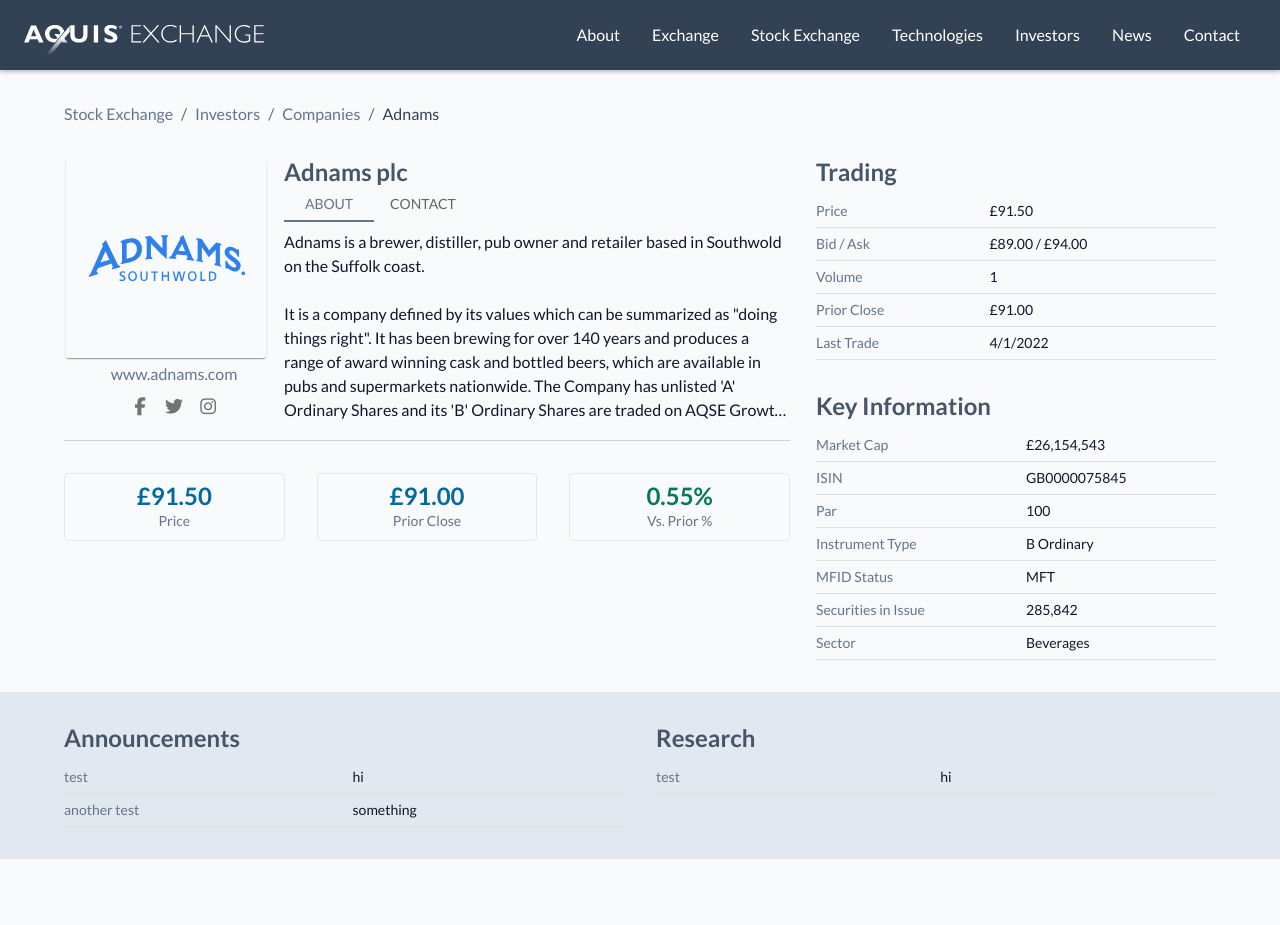
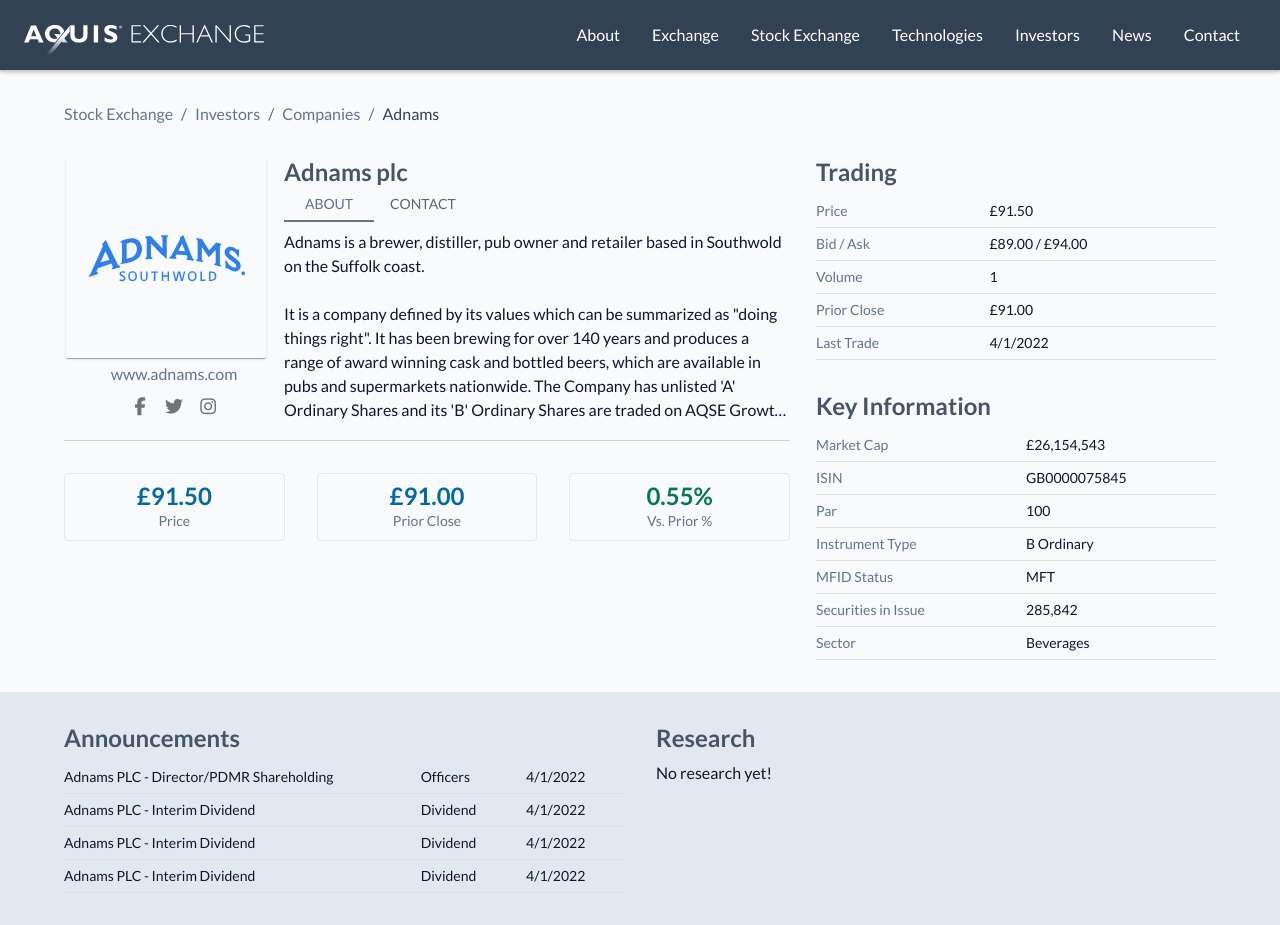
Before and after one commit to agarioch/aq-ex, a React (Create React App) app: page / in a window 1280 px wide. Before the commit the page ends 859 px from the top, so only its background shows below. Built offline with nearby package versions, Linux system fonts and the light colour scheme.

Commit message:
feat: add announcements component to news

```diff
--- a/package.json
+++ b/package.json
@@ -13,6 +13,7 @@
     "@types/node": "^16.11.26",
     "@types/react": "^17.0.43",
     "@types/react-dom": "^17.0.14",
+    "highcharts": "^10.0.0",
     "react": "^17.0.2",
     "react-dom": "^17.0.2",
     "react-scripts": "5.0.0",
--- /dev/null
+++ b/src/components/News/Announcements.tsx
@@ -0,0 +1,39 @@
+import React from 'react';
+import Table from '@mui/material/Table';
+import TableBody from '@mui/material/TableBody';
+import TableCell from '@mui/material/TableCell';
+import TableContainer from '@mui/material/TableContainer';
+import TableRow from '@mui/material/TableRow';
+import { Announcement } from '../../types/Company';
+
+type AnnouncementsProps = {
+  announcements: Announcement[];
+};
+
+const Announcements = ({ announcements }: AnnouncementsProps) => {
+  const rows = announcements.map((announcement) => {
+    return (
+      <TableRow key={announcement.id}>
+        <TableCell size="small" sx={{ paddingLeft: 0 }}>
+          {announcement.title}
+        </TableCell>
+        <TableCell size="small" sx={{ paddingLeft: 0 }}>
+          {announcement.type}
+        </TableCell>
+        <TableCell size="small">
+          {announcement.date.toLocaleDateString()}
+        </TableCell>
+      </TableRow>
+    );
+  });
+
+  return (
+    <TableContainer>
+      <Table>
+        <TableBody>{rows}</TableBody>
+      </Table>
+    </TableContainer>
+  );
+};
+
+export default Announcements;
--- a/src/components/News/News.tsx
+++ b/src/components/News/News.tsx
@@ -3,25 +3,28 @@
 import Typography from '@mui/material/Typography';
 import { COLORS, QUERIES } from '../../theme';
 import DataTable from '../DataTable/DataTable';
+import Announcements from './Announcements';
+import { Company } from '../../types/Company';
 
 type NewsProps = {
-  style: React.CSSProperties;
+  member: Company;
+  style?: React.CSSProperties;
 };
 
-const News = ({ style }: NewsProps) => {
+const News = ({ style, member }: NewsProps) => {
   return (
     <NewsWrapper style={style}>
       <article style={{ flex: 1 }}>
         <Typography variant="h2" sx={{ mb: '0.5rem' }}>
           Announcements
         </Typography>
-        <DataTable data={{ test: 'hi', 'another test': 'something' }} />
+        <Announcements announcements={member.announcements} />
       </article>
       <article style={{ flex: 1 }}>
         <Typography variant="h2" sx={{ mb: '0.5rem' }}>
           Research
         </Typography>
-        <DataTable data={{ test: 'hi' }} />
+        No research yet!
       </article>
     </NewsWrapper>
   );
--- a/src/hooks/useMemberData/parseData.ts
+++ b/src/hooks/useMemberData/parseData.ts
@@ -1,4 +1,4 @@
-import { Company } from "../../types/Company";
+import { Company, Announcement } from "../../types/Company";
 import parseCurrency from "../../utils/parseCurrency";
 
 export default function parseData (response: any): Company {
@@ -11,6 +11,12 @@
       Volume: parseInt(response.trading.Volume).toLocaleString('en-GB'),
       'Prior Close': parseCurrency(response.trading['Prior Close'], currency),
       'Last Trade': new Date(response.trading['Last Trade']),
-    }
+    },
+    announcements: response.announcements.map((announcement: Announcement) => {
+      return {
+        ...announcement,
+        date: new Date (announcement.date)
+      }
+    })
   }
 }
--- a/src/mocks/mock.ts
+++ b/src/mocks/mock.ts
@@ -54,5 +54,35 @@
     'Registered Address': 'Sole Bay Brewery, Southwold, Suffolk, IP18 6JW, United Kingdom.',
     'Corporate Adviser': 'No information',
     'Registrar': 'Link Group, 10th Floor, Central Square, 29 Wellington Street, Leeds, LS1 4DL, England.'
-  }
+  },
+  announcements: [
+    {
+      id: 0,
+      date: '2022-04-01T12:00:00Z',
+      title: 'Adnams PLC - Director/PDMR Shareholding',
+      type: 'Officers',
+      content: null
+    },
+    {
+      id: 1,
+      date: '2022-04-01T12:00:00Z',
+      title: 'Adnams PLC - Interim Dividend',
+      type: 'Dividend',
+      content: null
+    },
+    {
+      id: 2,
+      date: '2022-04-01T12:00:00Z',
+      title: 'Adnams PLC - Interim Dividend',
+      type: 'Dividend',
+      content: null
+    },
+    {
+      id: 3,
+      date: '2022-04-01T12:00:00Z',
+      title: 'Adnams PLC - Interim Dividend',
+      type: 'Dividend',
+      content: null
+    },
+  ]
 }
--- a/src/pages/Member/Member.tsx
+++ b/src/pages/Member/Member.tsx
@@ -29,7 +29,7 @@
         <Sidebar member={member} style={{ gridArea: 'sidebar' }} />
         <Financials member={member} style={{ gridArea: 'financials' }} />
       </ProfileLayout>
-      <News style={{ gridArea: 'news' }} />
+      <News member={member} />
     </>
   );
 };
```
Also changed, not shown: src/types/Company.ts (+10 -0 lines), 1 other file (tests, documents, lock files or other folders).
